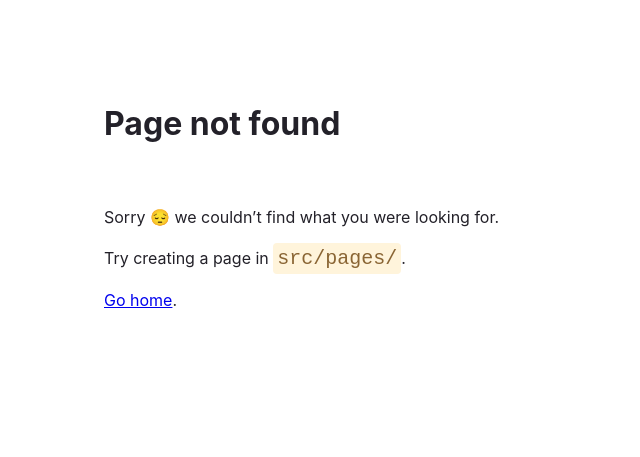
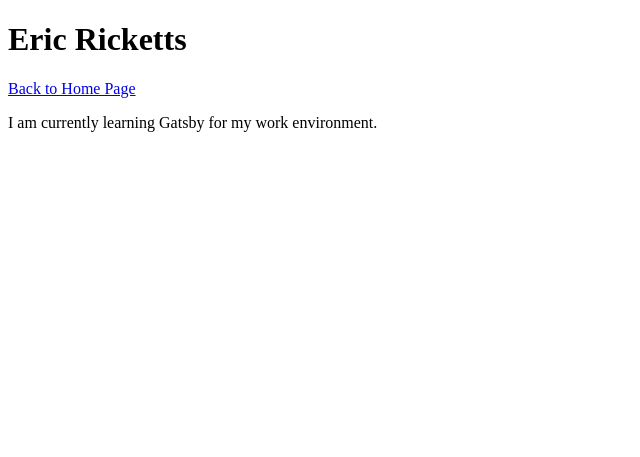
Before and after one commit to EricRicketts/GatsbyJSProjects, a Gatsby site in the folder gatsby-tutorial/: page /about in a window 1280 px wide. Before the commit this address had no page. Shown: the whole page, without its empty margins (0-640 px from the left). Built offline with nearby package versions, Linux system fonts and the light colour scheme; Gatsby itself is replaced by a stand-in of ours.

Commit message:
add About page with links on both Index and About page

```diff
--- /dev/null
+++ b/gatsby-tutorial/src/pages/about.js
@@ -0,0 +1,15 @@
+import * as React from "react";
+import { Link } from 'gatsby';
+
+const About = () => {
+  return (
+    <main>
+      <title>About Me</title>
+      <h1>Eric Ricketts</h1>
+      <Link to="/">Back to Home Page</Link>
+      <p>I am currently learning Gatsby for my work environment.</p>
+    </main>
+  );
+}
+
+export default About;
--- a/gatsby-tutorial/src/pages/index.js
+++ b/gatsby-tutorial/src/pages/index.js
@@ -1,10 +1,12 @@
 import * as React from "react"
+import { Link } from 'gatsby';
 
 const IndexPage = () => {
   return (
     <main>
       <title>Home Page</title>
       <h1>Welcome to my Gatsby site!</h1>
+      <Link to="/about">About</Link>
       <p>I'm making this by following the Gatsby tutorial.</p>
     </main>
   );
```
